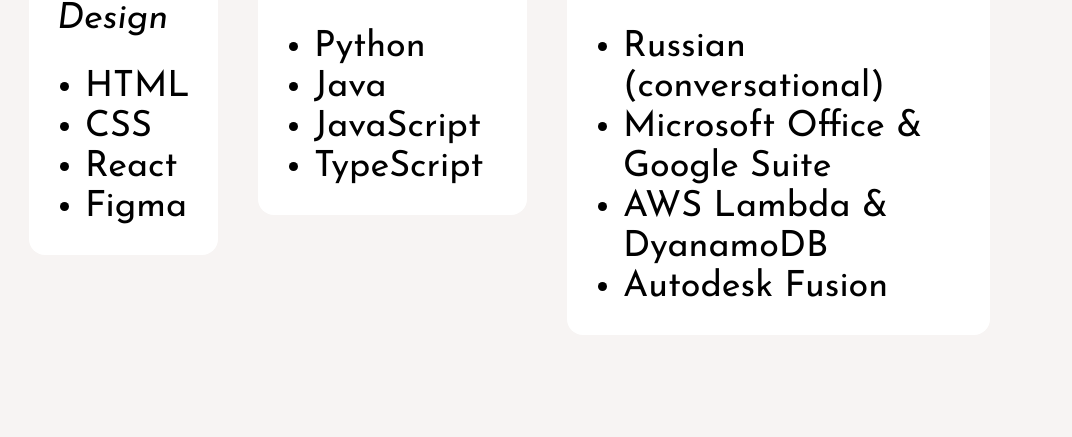
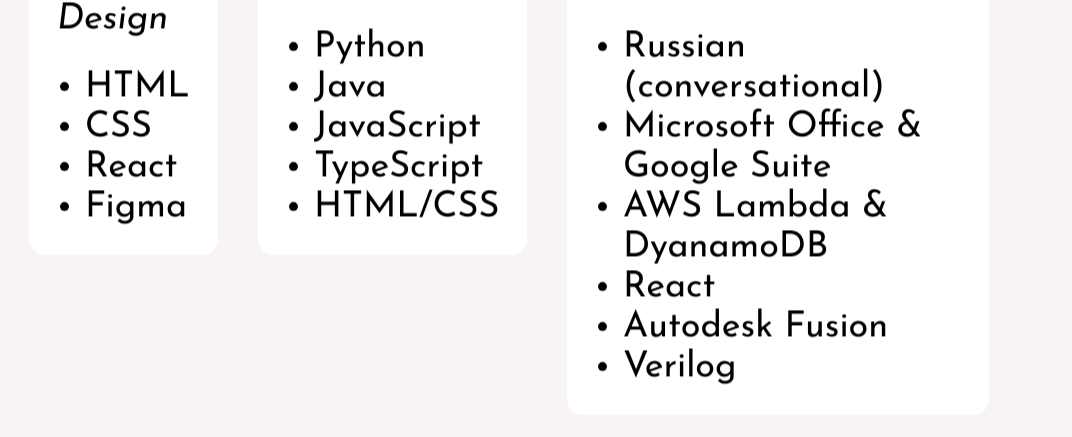
Before and after one commit to rrachelpineda/personal-website-2024, a React (Create React App) app: page / in a window 1280 px wide. Shown: the part 6121-6558 px from the top of the page, without its empty margins (131-1203 px from the left). Built offline with nearby package versions, Linux system fonts and the light colour scheme.

Commit message:
Updated resume and skills.

```diff
--- a/src/App.js
+++ b/src/App.js
@@ -208,6 +208,7 @@
                       <li>Java</li>
                       <li>JavaScript</li>
                       <li>TypeScript</li>
+                      <li>HTML/CSS</li>
                     </ul>
                   </div>
                 </div>
@@ -220,7 +221,9 @@
                       <li>Russian (conversational)</li>
                       <li>Microsoft Office & Google Suite</li>
                       <li>AWS Lambda & DyanamoDB</li>
+                      <li>React</li>
                       <li>Autodesk Fusion</li>
+                      <li>Verilog</li>
                     </ul>
                   </div>
                 </div>
```
Also changed, not shown: 1 other file (tests, documents, lock files or other folders).
